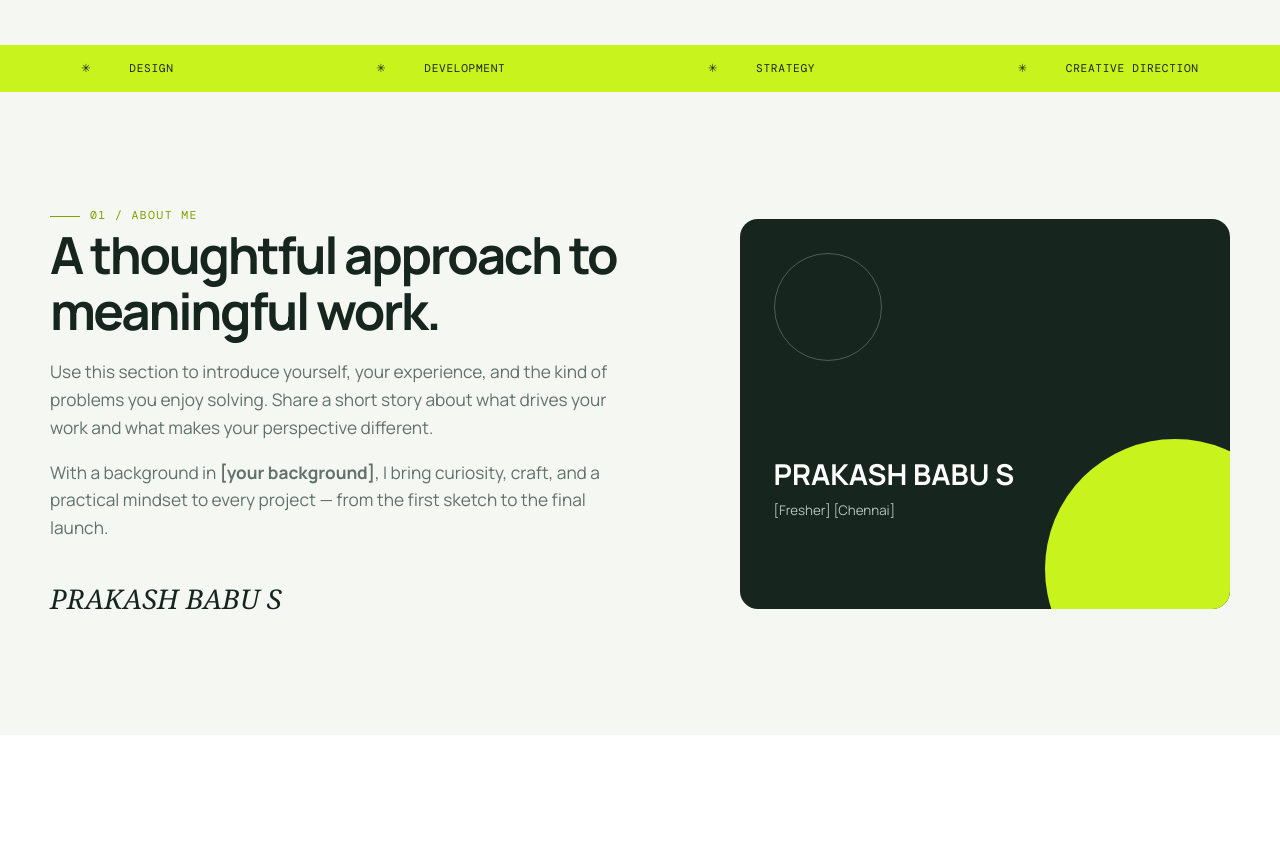
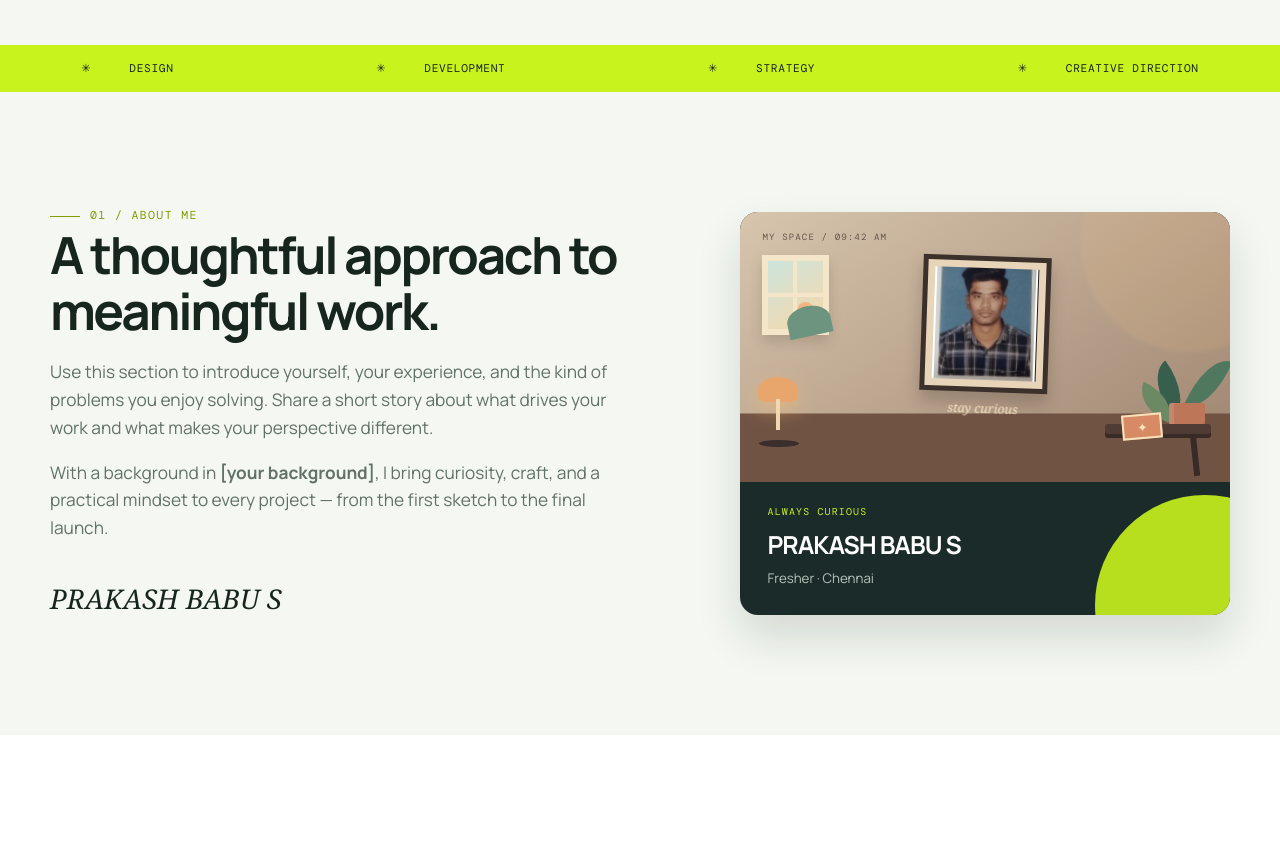
Before and after one commit to prakashbabu05/MyPortfolio, a plain HTML site: page index.html in a window 1280 px wide. Shown: the part 980-1827 px from the top of the page. Drawn offline with nearby package versions, Linux system fonts and the light colour scheme.

Commit message:
Imge Implementation

```diff
--- a/index.html
+++ b/index.html
@@ -51,9 +51,40 @@
                     <div class="signature">PRAKASH BABU S</div>
                 </div>
                 <div class="profile-card">
-                    <div class="avatar"></div>
-                    <strong>PRAKASH BABU S</strong>
-                    <small>[Fresher]   [Chennai]</small>
+                    <div class="room-scene" role="img" aria-label="Aesthetic room with a framed portrait of Prakash">
+                        <div class="room-label">MY SPACE / 09:42 AM</div>
+                        <div class="window">
+                            <span></span><i></i>
+                        </div>
+                        <div class="wall-art">
+                            <div class="portrait-frame">
+                                <img src="MyImage.png" alt="Portrait of Prakash Babu S">
+                            </div>
+                            <span class="art-caption">stay curious</span>
+                        </div>
+                        <div class="plant">
+                            <div class="leaf leaf-one"></div>
+                            <div class="leaf leaf-two"></div>
+                            <div class="leaf leaf-three"></div>
+                            <div class="plant-pot"></div>
+                        </div>
+                        <div class="side-table">
+                            <div class="lamp-shade"></div>
+                            <div class="lamp-stem"></div>
+                            <div class="lamp-base"></div>
+                        </div>
+                        <div class="room-desk">
+                            <div class="room-notebook"></div>
+                            <div class="room-desk-top"></div>
+                            <div class="room-desk-leg"></div>
+                        </div>
+                        <div class="window-glow"></div>
+                    </div>
+                    <div class="profile-card-copy">
+                        <span class="profile-kicker">Always curious</span>
+                        <strong>PRAKASH BABU S</strong>
+                        <small>Fresher · Chennai</small>
+                    </div>
                 </div>
             </div>
         </section>
--- a/style.css
+++ b/style.css
@@ -93,10 +93,40 @@ section { padding: 115px 0; }
 .about-grid { display: grid; grid-template-columns: 1.1fr .9fr; gap: 90px; align-items: center; }
 .about-copy p { max-width: 590px; color: var(--muted); font-size: 1.08rem; }
 .signature { margin-top: 35px; font-family: Georgia, serif; font-size: 1.7rem; font-style: italic; }
-.profile-card { position: relative; min-height: 390px; padding: 34px; overflow: hidden; border-radius: var(--radius); background: var(--dark); color: white; }
-.profile-card::after { content: ""; position: absolute; width: 260px; height: 260px; right: -75px; bottom: -90px; border-radius: 50%; background: var(--accent); }
-.avatar { display: grid; place-items: center; width: 108px; height: 108px; margin-bottom: 90px; border: 1px solid rgba(255,255,255,.25); border-radius: 50%; color: var(--accent); font-family: Georgia, serif; font-size: 3.5rem; font-style: italic; }
-.profile-card strong { display: block; font-size: 1.8rem; }
+.profile-card { position: relative; min-height: 390px; overflow: hidden; border-radius: var(--radius); background: #1b2b2a; color: white; box-shadow: 0 22px 45px rgba(23,37,31,.14); }
+.profile-card::after { content: ""; position: absolute; width: 220px; height: 220px; right: -85px; bottom: -100px; border-radius: 50%; background: var(--accent); opacity: .9; }
+.room-scene { position: relative; height: 270px; overflow: hidden; background: linear-gradient(145deg, #d7c5ad 0%, #9d836f 100%); }
+.room-scene::before { content: ""; position: absolute; right: -25px; bottom: 0; left: -25px; height: 72px; background: #715344; transform: perspective(130px) rotateX(5deg); transform-origin: bottom; }
+.room-label { position: absolute; z-index: 5; top: 18px; left: 23px; color: rgba(48,38,34,.68); font-family: "DM Mono", monospace; font-size: .57rem; letter-spacing: .12em; }
+.window { position: absolute; top: 43px; left: 22px; width: 67px; height: 80px; border: 6px solid #f5e5c9; background: linear-gradient(145deg, #cce4dd, #f8d7a8); box-shadow: 0 7px 12px rgba(48,38,34,.16); }
+.window::before, .window::after { content: ""; position: absolute; background: #f5e5c9; }
+.window::before { top: 0; bottom: 0; left: 50%; width: 4px; transform: translateX(-50%); }
+.window::after { top: 50%; right: 0; left: 0; height: 4px; transform: translateY(-50%); }
+.window span { position: absolute; right: 9px; bottom: 10px; width: 17px; height: 17px; border-radius: 50%; background: #f2ae72; opacity: .8; }
+.window i { position: absolute; right: -8px; bottom: -7px; width: 44px; height: 30px; border-radius: 50% 50% 0 0; background: #6d947e; transform: rotate(-12deg); }
+.wall-art { position: absolute; z-index: 3; top: 44px; left: 50%; width: 128px; text-align: center; transform: translateX(-50%) rotate(2deg); }
+.portrait-frame { padding: 7px; border: 5px solid #3c302b; background: #e8d4b8; box-shadow: 0 10px 15px rgba(48,38,34,.24); }
+.portrait-frame img { display: block; width: 100%; height: 112px; object-fit: cover; object-position: center; filter: saturate(.9) contrast(1.05); }
+.art-caption { display: inline-block; margin-top: 7px; color: #f9e4c4; font-family: Georgia, serif; font-size: .78rem; font-style: italic; }
+.plant { position: absolute; z-index: 5; right: 17px; bottom: 48px; width: 54px; height: 86px; }
+.plant-pot { position: absolute; bottom: 0; left: 10px; width: 36px; height: 31px; border-radius: 3px 3px 13px 13px; background: #bd7658; box-shadow: inset 5px 0 rgba(255,255,255,.12); }
+.leaf { position: absolute; bottom: 24px; width: 28px; height: 51px; border-radius: 100% 0 100% 0; background: #385e4d; transform-origin: bottom; }
+.leaf-one { left: 11px; transform: rotate(-36deg); }
+.leaf-two { left: 24px; height: 58px; transform: rotate(23deg); background: #50785f; }
+.leaf-three { left: 1px; height: 39px; transform: rotate(-67deg); background: #6b8a64; }
+.side-table { position: absolute; z-index: 4; bottom: 35px; left: 11px; width: 55px; height: 70px; }
+.lamp-shade { position: absolute; top: 0; left: 7px; width: 40px; height: 25px; border-radius: 50% 50% 7px 7px; background: #e8a56c; box-shadow: 0 7px 20px rgba(248,191,116,.55); }
+.lamp-stem { position: absolute; top: 22px; left: 25px; width: 4px; height: 31px; background: #f2d8af; }
+.lamp-base { position: absolute; bottom: 0; left: 8px; width: 40px; height: 7px; border-radius: 50%; background: #392e2b; }
+.room-desk { position: absolute; z-index: 5; right: 19px; bottom: 29px; width: 106px; height: 29px; }
+.room-desk-top { position: absolute; width: 100%; height: 10px; border-radius: 3px; background: #513b35; box-shadow: 0 4px 0 #382a27; }
+.room-desk-leg { position: absolute; top: 10px; right: 13px; width: 6px; height: 42px; background: #382a27; transform: rotate(-6deg); }
+.room-notebook { position: absolute; z-index: 2; top: -10px; left: 17px; width: 40px; height: 25px; border: 2px solid #f7e3bb; background: #d78a64; transform: rotate(-5deg); }
+.room-notebook::after { content: "✦"; position: absolute; top: 1px; left: 13px; color: #f7e3bb; font-size: .8rem; }
+.window-glow { position: absolute; top: -80px; right: -70px; width: 220px; height: 220px; border-radius: 50%; background: #f5c27e; opacity: .13; filter: blur(2px); }
+.profile-card-copy { position: relative; z-index: 2; padding: 22px 28px 25px; }
+.profile-kicker { display: block; margin-bottom: 5px; color: var(--accent); font-family: "DM Mono", monospace; font-size: .62rem; letter-spacing: .12em; text-transform: uppercase; }
+.profile-card strong { display: block; font-size: 1.55rem; letter-spacing: -.04em; }
 .profile-card small { color: #b7c3bb; }
 
 .projects { background: var(--surface); }
```
Also changed, not shown: MyImage.png (added), 2 other files.
